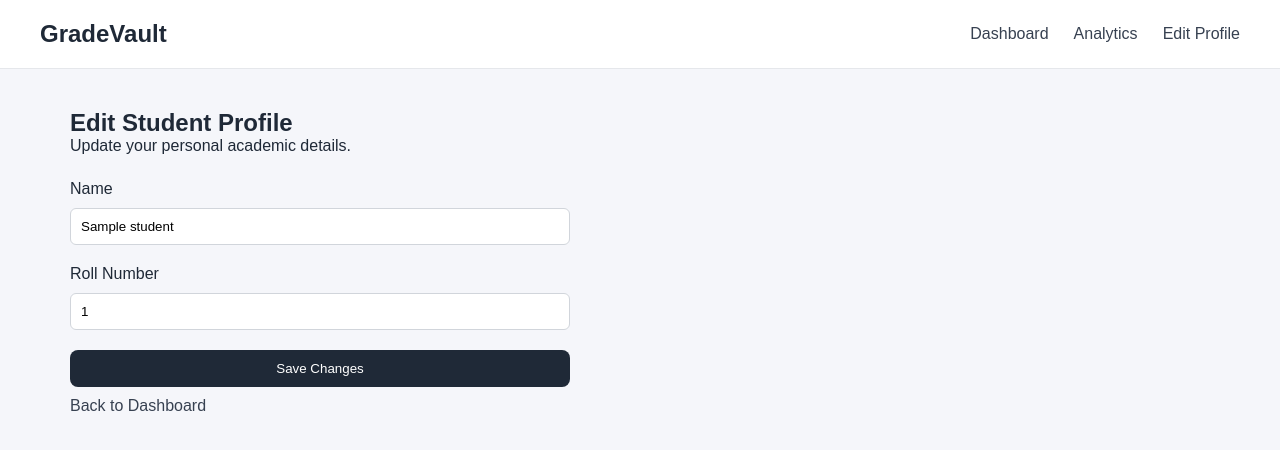
After one commit to astronaut-63/GradeVault, a Flask app: template templates/edit_student.html in a window 1280 px wide. The commit adds this page. Shown: the top 450 px of the page. Run offline with Flask 3, Linux system fonts and the light colour scheme; the template is opened without the code that fills it: most values are stand-ins (such as "Sample title", 1, 10 or a date in 2020).

Commit message:
feat: add student profile management

```diff
--- a/app.py
+++ b/app.py
@@ -188,6 +188,37 @@ def create_student():
 
     return render_template("create_student.html")
 
+@app.route("/edit-student", methods=["GET", "POST"])
+def edit_student():
+    student = load_student()
+
+    if student is None:
+        return "No student found.", 404
+
+    if request.method == "POST":
+        try:
+            name = request.form["name"]
+            roll_number = request.form["roll_number"]
+
+            student.update_name(name)
+            student.update_roll_number(roll_number)
+
+            save_student(student)
+
+            return redirect("/")
+
+        except ValueError as e:
+            return render_template(
+                "edit_student.html",
+                student=student,
+                error=str(e)
+            )
+
+    return render_template(
+        "edit_student.html",
+        student=student
+    )
+
 def home():
     student = load_student()
 
--- a/templates/base.html
+++ b/templates/base.html
@@ -17,6 +17,7 @@
             <div class="nav-links">
                 <a href="/">Dashboard</a>
                 <a href="/analytics">Analytics</a>
+                <a href="/edit-student">Edit Profile</a>
             </div>
         </nav>
 
--- /dev/null
+++ b/templates/edit_student.html
@@ -0,0 +1,44 @@
+{% extends "base.html" %}
+{% block title %}Edit Profile - GradeVault{% endblock %}
+{% block content %}
+<div class="page-header">
+    <div>
+        <h2>Edit Student Profile</h2>
+        <p>Update your personal academic details.</p>
+    </div>
+</div>
+
+<div class="form-card">
+
+    {% if error %}
+        <p class="form-error">{{ error }}</p>
+    {% endif %}
+
+    <form method="POST">
+
+        <label for="name">Name</label>
+        <input
+            type="text"
+            id="name"
+            name="name"
+            value="{{ student.name }}"
+            required
+        >
+
+        <label for="roll_number">Roll Number</label>
+        <input
+            type="text"
+            id="roll_number"
+            name="roll_number"
+            value="{{ student.roll_number }}"
+            required
+        >
+
+        <button type="submit">Save Changes</button>
+    </form>
+
+    <a href="/" class="back-link">Back to Dashboard</a>
+
+</div>
+
+{% endblock %}
```
Also changed, not shown: models/student.py (+14 -0 lines).
